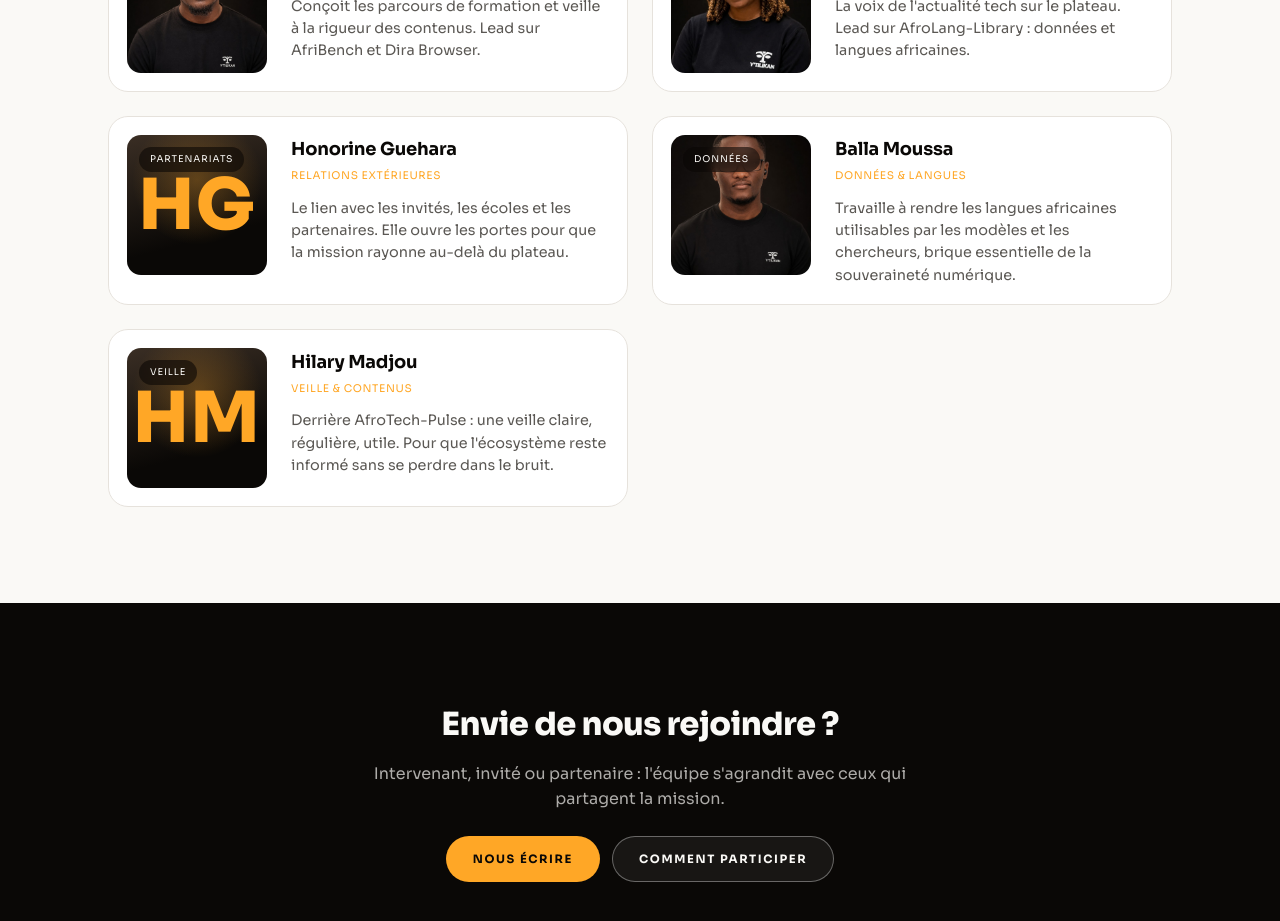
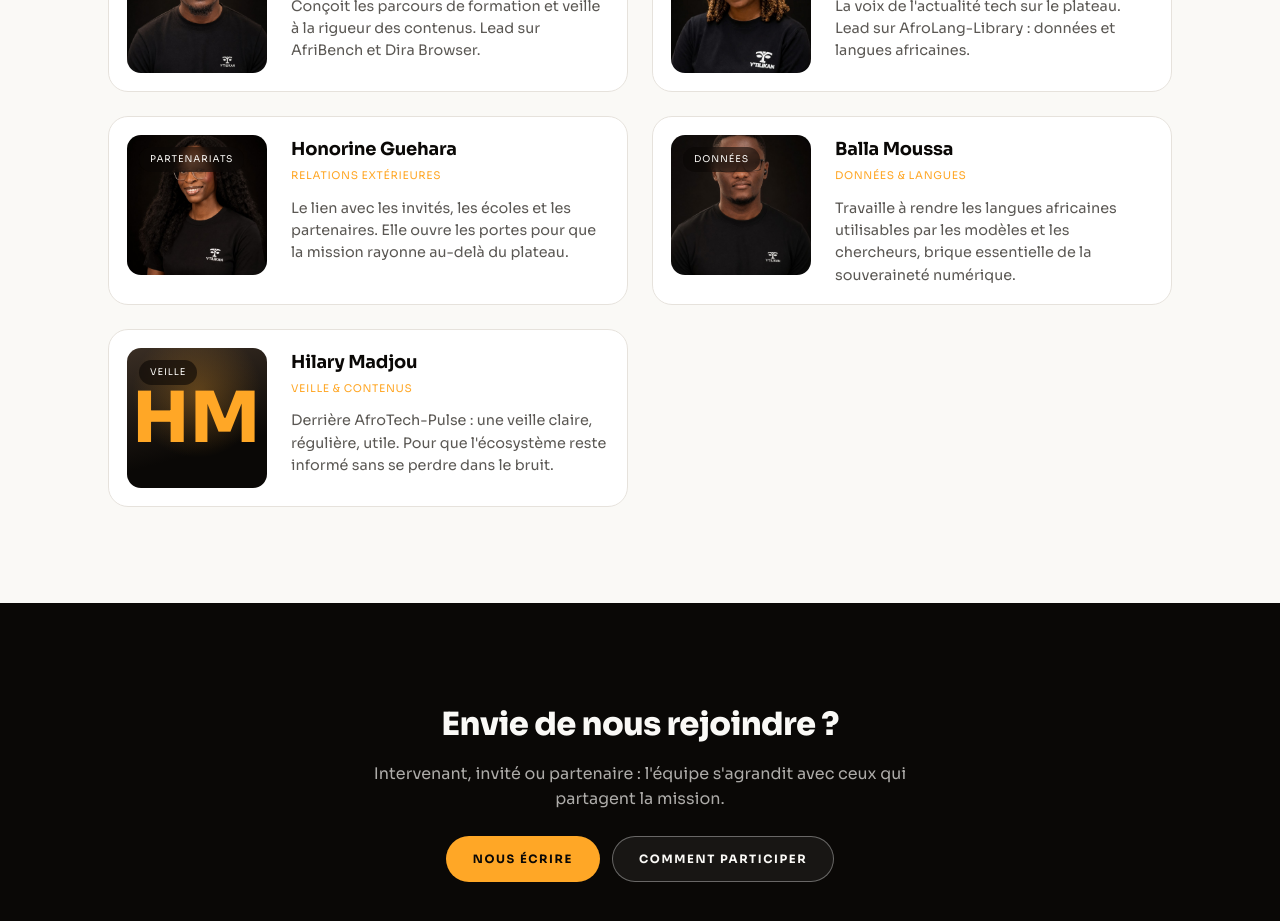
Before and after one commit to YTILIKAN/ytilikan.github.io, a Next.js app: page /equipe in a window 1280 px wide. Shown: the part 840-1761 px from the top of the page. Built offline with nearby package versions, Linux system fonts and the light colour scheme; no server answers.

Commit message:
Ajoute la photo d’Honorine Guehara.
Co-authored-by: Cursor <cursoragent@cursor.com>

```diff
--- a/app/components/Equipe.tsx
+++ b/app/components/Equipe.tsx
@@ -46,7 +46,7 @@ const membres: {
     role: 'Relations extérieures',
     body: 'Coordonne les intervenants, gère les relations partenaires et la communication externe.',
     tag: 'Partenariats',
-    photo: null,
+    photo: '/team/honorine-guehara.png',
     linkedin: '#',
   },
   {
--- a/app/equipe/page.tsx
+++ b/app/equipe/page.tsx
@@ -65,7 +65,7 @@ const membres: {
     detail:
       "Le lien avec les invités, les écoles et les partenaires. Elle ouvre les portes pour que la mission rayonne au-delà du plateau.",
     tag: 'Partenariats',
-    photo: null,
+    photo: '/team/honorine-guehara.png',
     linkedin: '#',
   },
   {
```
Also changed, not shown: public/team/honorine-guehara.png (added).
